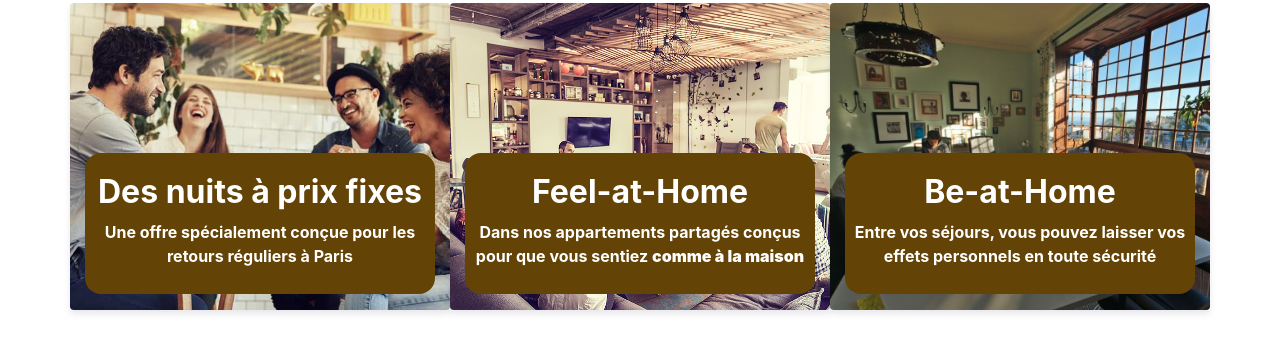
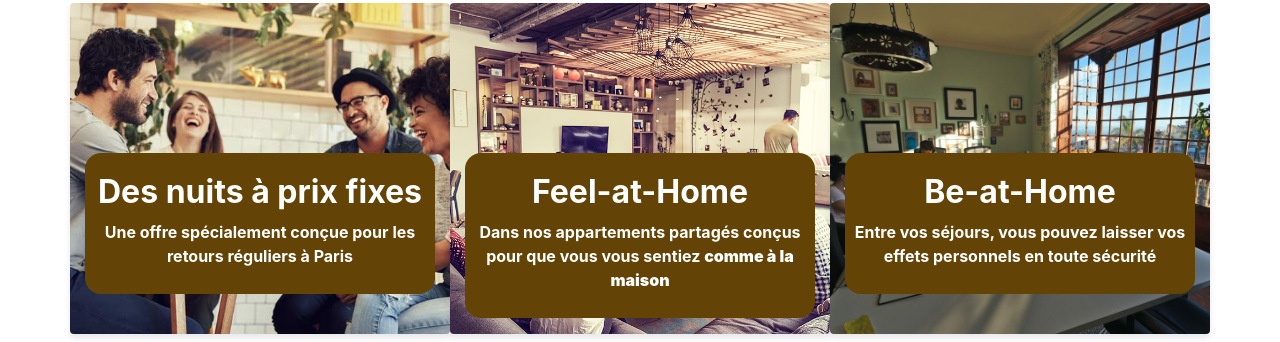
Before and after one commit to nomade-logement/nomade, a plain HTML site: page index.html in a window 1280 px wide. Shown: the part 1491-1833 px from the top of the page. Drawn offline with nearby package versions, Linux system fonts and the light colour scheme; a script that the page names is missing.

Commit message:
Correct typo

```diff
--- a/index.html
+++ b/index.html
@@ -23,24 +23,6 @@
     </div>
 
     <div class="container">
-    <!--   <div class="row">
-        <div class="col-xs-12 col-sm-12 col-lg-4 description-card">
-            <img src="images/fast.png" alt="rapide" height="140">
-            <h2>Rapide</h2>
-            <p>Livraison en moins de 20mn, ou <strong>chicha offerte</strong>.</p>
-        </div>
-        <div class="col-xs-12 col-sm-12 col-lg-4 description-card">
-            <img src="images/delivery.png" alt="fiable" height="140" />
-            <h2>Fiable</h2>
-            <p>La qualité de livraison est là, des experts vous installent la chicha, et vous n'avez <strong>qu'à profiter</strong>.</p>
-        </div>
-        <div class="col-xs-12 col-sm-12 col-lg-4 description-card">
-            <img src="images/confirmation.png" alt="simple" height="140" />
-            <h2>Simple</h2>
-            <p><strong>En deux clics</strong>, votre chicha vient à vous.</p>
-        </div>
-      </div> -->
-
       <div class="row">
         <div class="col-12 description-card home_office section_title" style="padding-top: 400px">
             <h1>Oubliez le canapé de vos amis</h1>
@@ -59,7 +41,7 @@
         <div class="col-xs-12 col-sm-12 col-lg-4 description-card coliving_teaser">
           <div class="card_bottom">
             <h2>Feel-at-Home</h2>
-            <p>Dans nos appartements partagés conçus pour que vous sentiez <strong>comme à la maison</strong></p>
+            <p>Dans nos appartements partagés conçus pour que vous vous sentiez <strong>comme à la maison</strong></p>
           </div>
         </div>
         <div class="col-xs-12 col-sm-12 col-lg-4 description-card nine_coliving">
```
